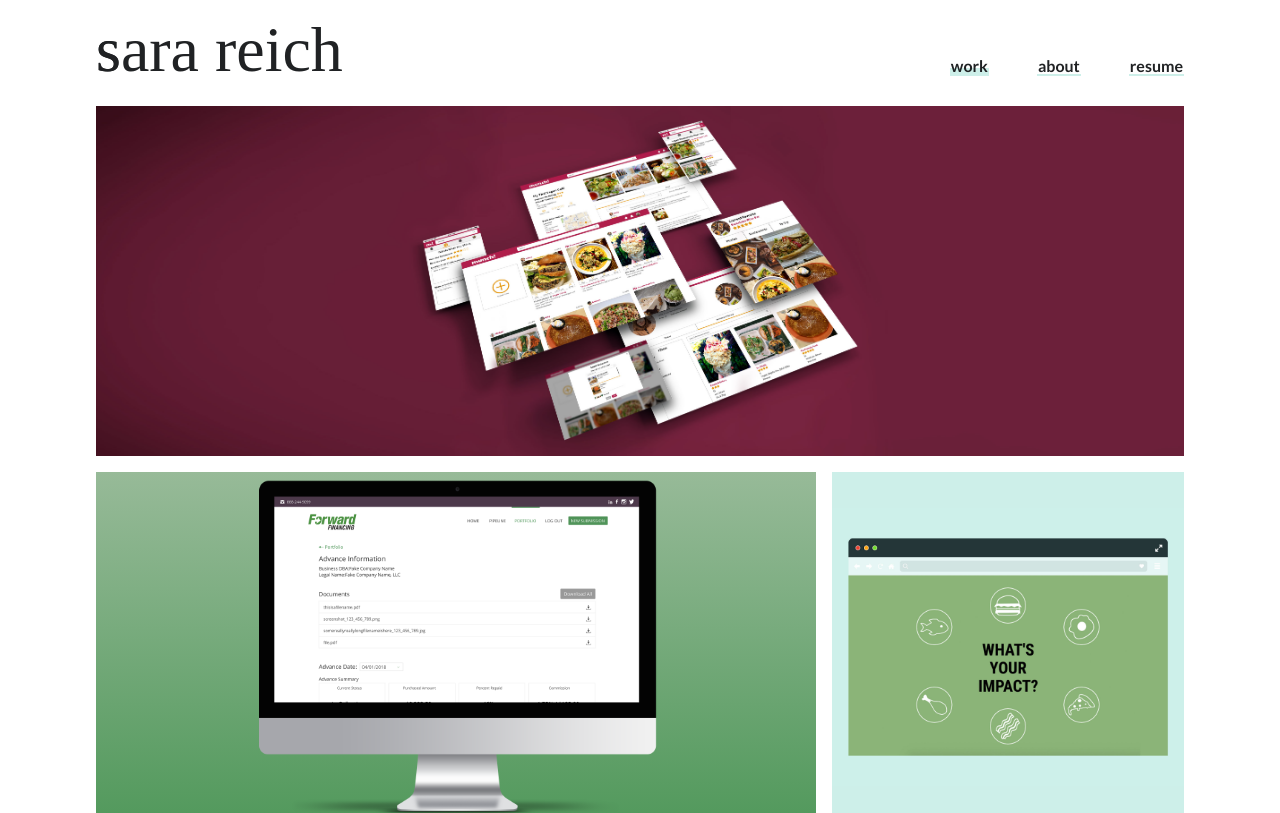
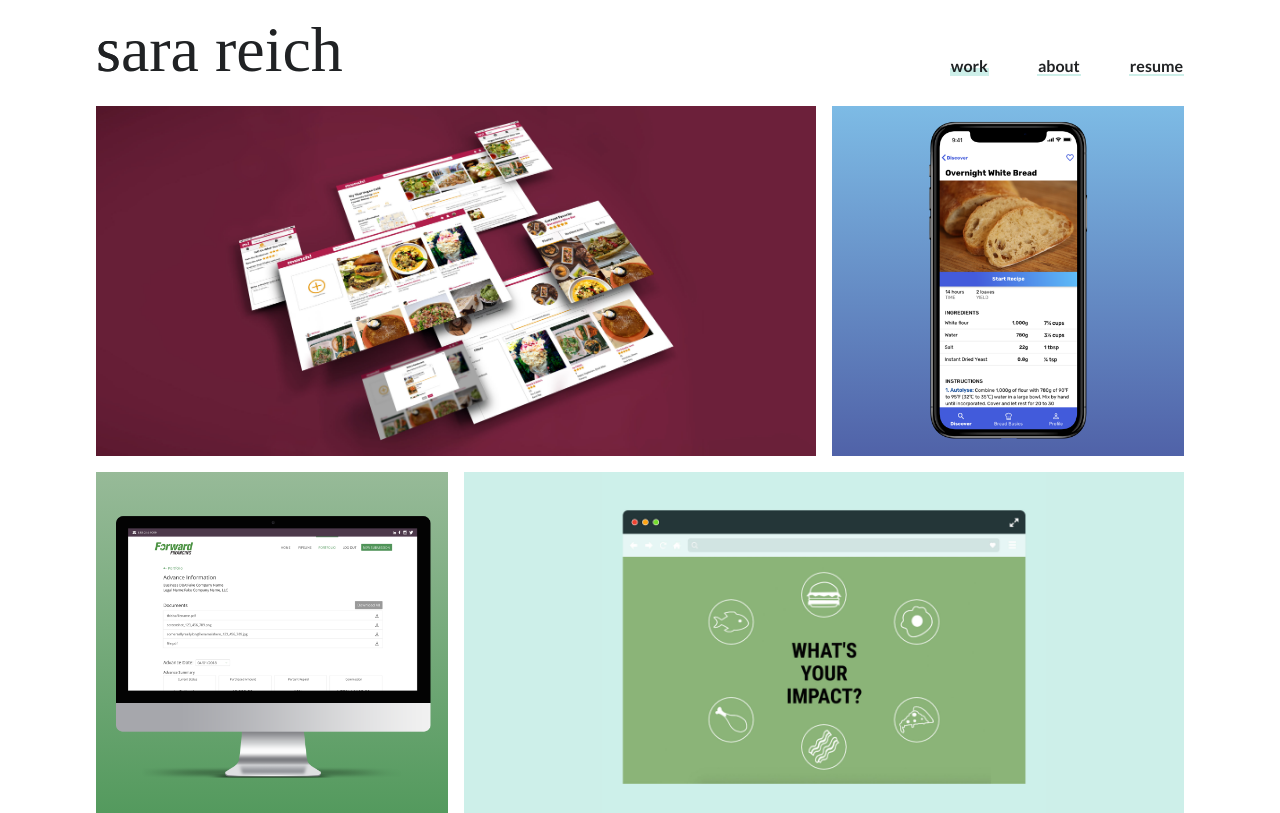
Before and after one commit to sarareich/sarareich.github.io, a React (Create React App) app: page / in a window 1280 px wide. Shown: the top 813 px of the page. Built offline with nearby package versions, Linux system fonts and the light colour scheme; a web font is replaced by a local one.

Commit message:
dough home image

```diff
--- a/src/components/HomePage/HomePage.js
+++ b/src/components/HomePage/HomePage.js
@@ -3,6 +3,7 @@ import { NavLink } from 'react-router-dom';
 import FFHome from '../../assets/ForwardFinancing/FF_HomePage.png';
 import MunchHero from '../../assets/Munch/MunchHero.jpg';
 import MiscHome from '../../assets/Miscellaneous/MiscellaneousHome.jpg';
+import DoughHome from '../../assets/Dough/homePage.png';
 
 class HomePage extends React.Component {
   renderImage(size, route, desiredClass, image, title, imageClass) {
@@ -29,9 +30,10 @@ class HomePage extends React.Component {
     return (
       <div className="portfolio-home page">
         <div className="portfolio-content">
-          {this.renderImage("full-width", "work/munch", "", MunchHero, "Munch", "non-responsive")}
-          {this.renderImage("two-thirds", "/work/forward-financing", "green-gradient", FFHome, "Forward Financing", "")}
-          {this.renderImage("one-third", "/work/miscellaneous", "default", MiscHome, "Miscellaneous", "")}
+          {this.renderImage("two-thirds", "work/munch", "", MunchHero, "Munch", "non-responsive")}
+          {this.renderImage("one-third", "work/dough", "blue-gradient", DoughHome, "Dough", "")}
+          {this.renderImage("one-third", "/work/forward-financing", "green-gradient", FFHome, "Forward Financing", "")}
+          {this.renderImage("two-thirds", "/work/miscellaneous", "default", MiscHome, "Miscellaneous", "")}
         </div>
       </div>
     );
--- a/src/components/HomePage/HomePage.scss
+++ b/src/components/HomePage/HomePage.scss
@@ -26,6 +26,10 @@
 
   &.green-gradient {
     background: linear-gradient(#97ba98, #52995c);
+  }
+
+  &.blue-gradient {
+    background: linear-gradient(#7DBBE5, #5062A8);
   }
 
   &.two-thirds {
```
Also changed, not shown: src/assets/Dough/hero.jpg, src/assets/Dough/homePage.png (added).
